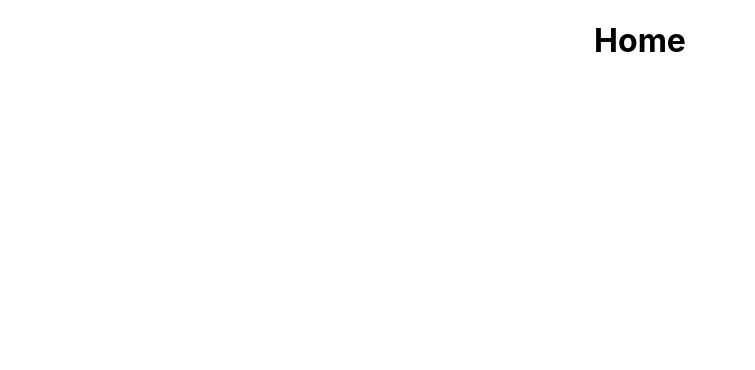
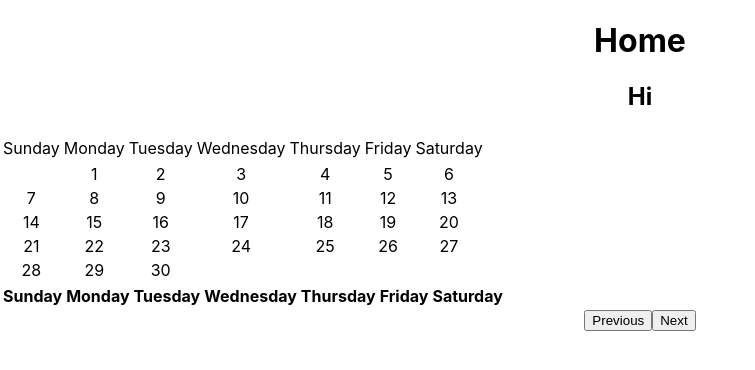
Before and after one commit to javierodst/CC_Scheduler, a React (Create React App) app: page / in a window 1280 px wide. Shown: the top 370 px of the page, without its empty margins (0-755 px from the left). Built offline with nearby package versions, Linux system fonts and the light colour scheme.

Commit message:
Added Calender

```diff
--- a/package.json
+++ b/package.json
@@ -6,8 +6,10 @@
     "@testing-library/jest-dom": "^4.2.4",
     "@testing-library/react": "^9.5.0",
     "@testing-library/user-event": "^7.2.1",
+    "moment": "^2.26.0",
     "react": "^16.13.1",
     "react-dom": "^16.13.1",
+    "react-router-dom": "^5.2.0",
     "react-scripts": "3.4.1"
   },
   "scripts": {
--- /dev/null
+++ b/src/Components/Calender.js
@@ -0,0 +1,129 @@
+import React from 'react';
+import moment from 'moment';
+
+export default class Calender extends React.Component {
+
+    constructor(props) {
+        super(props);
+
+        this.width = props.width || "350px";
+        this.style = props.style || {};
+        this.style.width = this.width;
+    }
+
+    state = {
+        dateContext: moment(),
+        today: moment(),
+        showMonthPopup: false,
+        showDayPopup: false
+    }
+
+    weekDays = moment.weekdays();
+    weekDaysShort = moment.weekdaysShort();
+    months = moment.months();
+
+    year = () => {
+        return this.state.dateContext.format("Y");
+    }
+
+    month = () => {
+        return this.state.dateContext.format("MMMM");
+    }
+
+    daysInMonth = () => {
+        return this.state.dateContext.daysInMonth();
+    }
+
+    currentDate = () => {
+        return this.state.dateContext.format("date");
+    }
+
+    currentDay = () => {
+        return this.state.dateContext.format("D");
+    }
+
+    firstDayOfMonth = () => {
+        let dateContext = this.state.dateContext;
+        let firstDay = moment(dateContext).startOf('month').format('d');
+        return firstDay;
+    }
+
+    render() {
+
+        let weekdays = this.weekDays.map((day) => {
+            return (
+                <td key={day} className="weekday">{day}</td>
+            )
+        });
+
+        let blanks = [];
+
+        for (let i = 0; i < this.firstDayOfMonth(); i++) {
+            blanks.push(<td key={i * 69} className="emptySlots">{" "}</td>);
+        }
+
+        let daysInMonth = [];
+        for (let d = 1; d <= this.daysInMonth(); d++) {
+            let className = (d == this.currentDay() ? "day current-day" : "day");
+            daysInMonth.push(
+                <td key={d} className={className}>
+                    <span>{d}</span>
+                </td>
+            )
+        }
+
+        var totalSlots = [...blanks, ...daysInMonth];
+        let rows = [];
+        let cells = [];
+
+        totalSlots.forEach((row, i) => {
+            if ((i % 7) !== 0) {
+                cells.push(row);
+            }
+
+            else {
+                let insertRow = cells.slice();
+                rows.push(insertRow);
+                cells = [];
+                cells.push(row);
+            }
+
+            if (i == totalSlots.length - 1) {
+                let insertRow = cells.slice();
+                rows.push(insertRow);
+
+            }
+        });
+
+        let trElements = rows.map((d, i) => {
+            return (
+                <tr key={i * 10}>
+                    {d}
+                </tr>
+            )
+        });
+
+
+
+        return (
+            <div className="cal-container">
+                <h2>Hi</h2>
+
+                <table className="calender">
+                    <thead>
+                        <tr className="calender-header">
+                            <th></th>
+                        </tr>
+                    </thead>
+
+                    <tbody>
+                        <tr>{weekdays}</tr>
+
+                        {trElements}
+
+                    </tbody>
+                </table>
+            </div>
+        );
+    }
+}
--- a/src/Components/Home/Home.js
+++ b/src/Components/Home/Home.js
@@ -1,7 +1,20 @@
 import React from 'react';
 import { withRouter } from 'react-router-dom';
+import Calender from '../Calender.js';
+
+const style = {
+    position: "relative",
+    margin: "50px auto"
+}
 
 class Home extends React.Component {
+
+    constructor(props) {
+        super(props);
+
+        this.today = new Date();
+    }
+
 
     render() {
 
@@ -10,6 +23,33 @@ class Home extends React.Component {
 
                 <h1>Home</h1>
 
+                <Calender style={style} />
+
+                <table>
+
+                    <thead>
+
+                        <tr>
+                            <th>Sunday</th>
+                            <th>Monday</th>
+                            <th>Tuesday</th>
+                            <th>Wednesday</th>
+                            <th>Thursday</th>
+                            <th>Friday</th>
+                            <th>Saturday</th>
+                        </tr>
+                    </thead>
+
+                    <tbody>
+
+                    </tbody>
+                </table>
+
+                <div>
+                    <button>Previous</button>
+                    <button>Next</button>
+                </div>
+
             </div>
         );
     }
@@ -17,3 +57,105 @@ class Home extends React.Component {
 }
 
 export default withRouter(Home);
+
+/*
+function Calender(props) {
+
+
+
+
+    let months = ["January", "February", "March", "April", "May", "June", "July", "August", "September", "October", "November", "December"];
+
+
+
+    let firstDay = new Date(props.year, props.month - 1).getDay();
+    let daysinMonth = 32 - new Date(props.year, props.month, 32).getDate();
+    //
+
+    let date = 1;
+    var row = [];
+
+    for (let i = 0; i < 6; i++) {
+
+
+        for (let j = 0; j < 7; j++) {
+            if (i === 0 && j < firstDay) {
+                row.push(<td>0</td>);
+            }
+
+            else if (date > daysinMonth) {
+                break;
+            }
+
+            else {
+                row.push(<p>{date}</p>);
+            }
+            date++;
+        }
+    }
+
+    return (
+        <div>
+
+            {
+                row.map((value, index) => {
+
+                    //row.day++;
+                    if (index % 7 == 0) {
+                        //row.day = 0;
+                        return <tr>{value}\n</tr>
+
+                    }
+                    else {
+
+                        return (
+                            <td>{value}</td>
+
+                        );
+
+                    }
+
+                })
+            }
+
+        </div >
+    )
+    /*
+    let tbl = document.getElementById("calander-body");
+
+    tbl.innerHTML = ""
+
+    monthYear.innerHTML = months[month] + " " + year;
+
+    let date = 1;
+
+    for (let i = 0; i < 6; ++i) {
+            let row = document.createElement('tr');
+
+        for (let j = 0; j < 7; j++) {
+
+            let cell = document.createElement('td');
+            if (i === 0 && j < firstDay) {
+            let cellText = document.createTextNode("");
+                cell.appendChild(cellText);
+                row.appendChild(cell);
+            }
+
+            else if (date > daysinMonth) {
+                break;
+            }
+
+            else {
+            let cellText = document.createTextNode(date);
+                cell.appendChild(cellText);
+                row.appendChild(cell);
+            }
+
+            date++;
+        }
+
+        tbl.appendChild(row);
+    }
+
+}
+*/
```
Also changed, not shown: src/App.js (+13 -0 lines), 1 other file (tests, documents, lock files or other folders).
